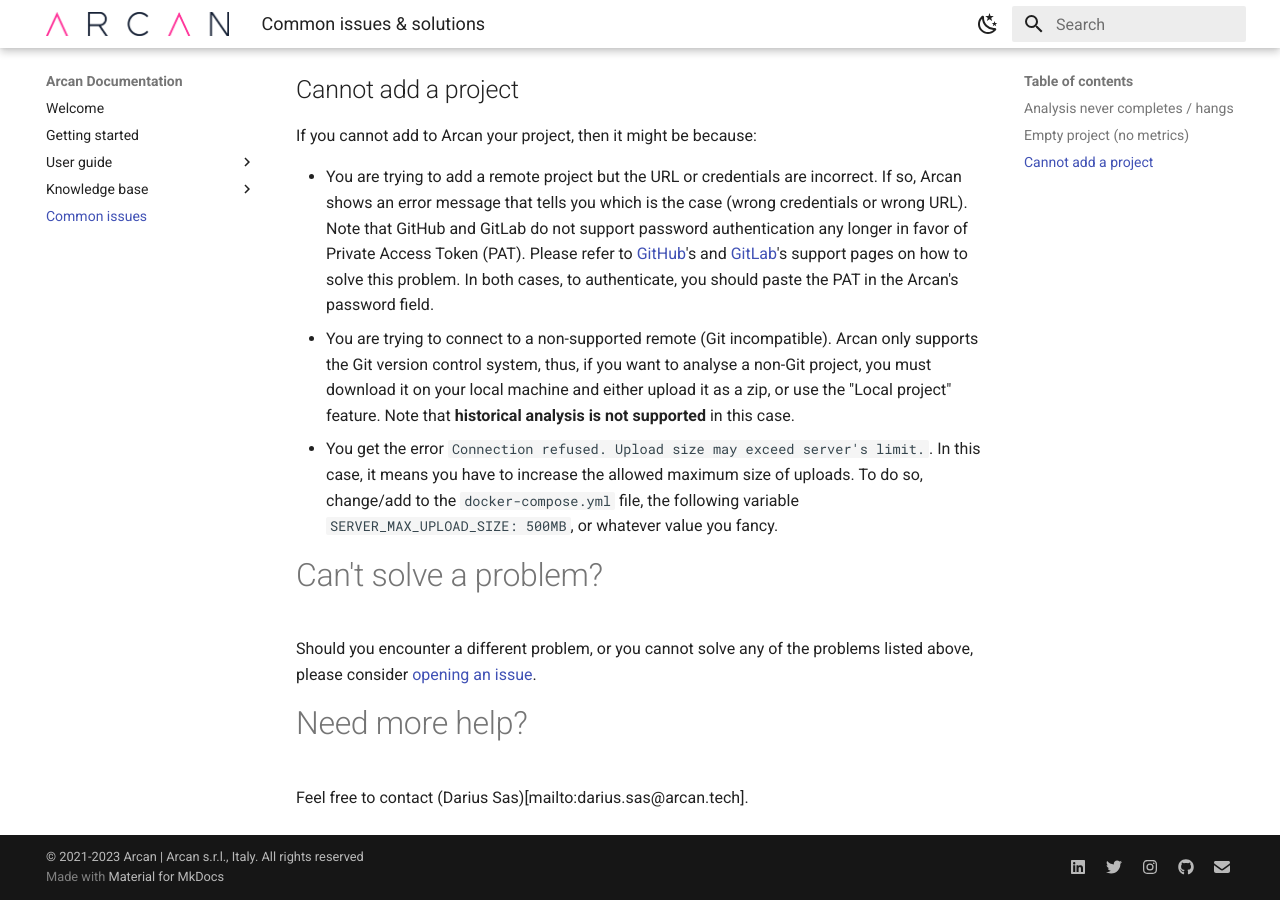
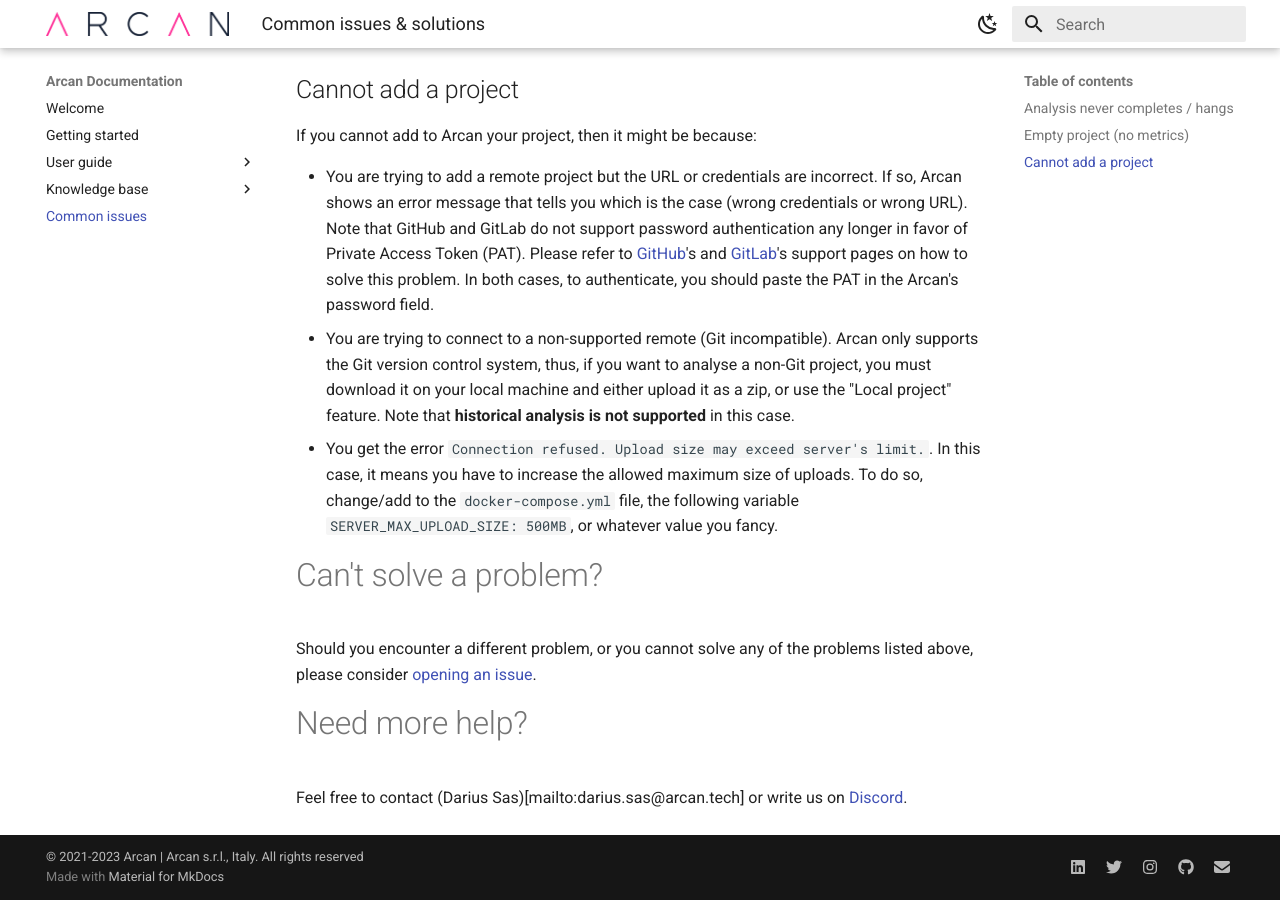
Before and after one commit to Arcan-Tech/arcan-docs, an MkDocs documentation site: the page built from docs/common-issues.md, in a window 1280 px wide and 900 px high, scrolled down 1264 px. Built offline with MkDocs 1.6.1 and Material for MkDocs 9.7.7, drawn with Linux system fonts in a browser that asks for light colours; the version menu is left out.

Commit message:
Added link to Discord

```diff
--- a/docs/common-issues.md
+++ b/docs/common-issues.md
@@ -36,7 +36,9 @@
 - You get the error `Connection refused. Upload size may exceed server's limit.`. In this case, it means you have to increase the allowed maximum size of uploads. To do so, change/add to the `docker-compose.yml` file, the following variable `SERVER_MAX_UPLOAD_SIZE: 500MB`, or whatever value you fancy.
 
 # Can't solve a problem?
+
 Should you encounter a different problem, or you cannot solve any of the problems listed above, please consider [opening an issue](https://github.com/Arcan-Tech/arcan-issues-public/issues/new/choose).
 
 # Need more help?
-Feel free to contact (Darius Sas)[mailto:darius.sas@arcan.tech].
+
+Feel free to contact (Darius Sas)[mailto:darius.sas@arcan.tech] or write us on [Discord](https://discord.gg/zDmfa68V).
```
Also changed, not shown: docs/index.md (+2 -2 lines).
